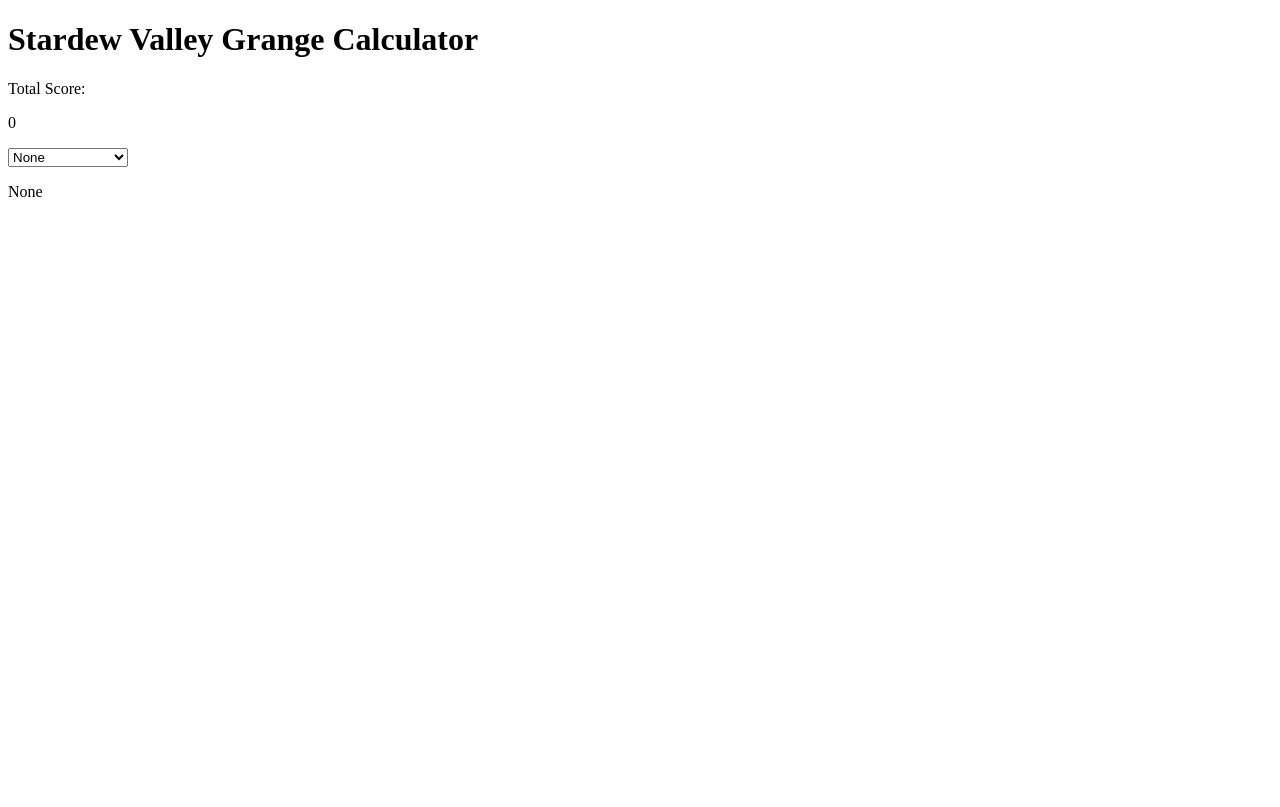
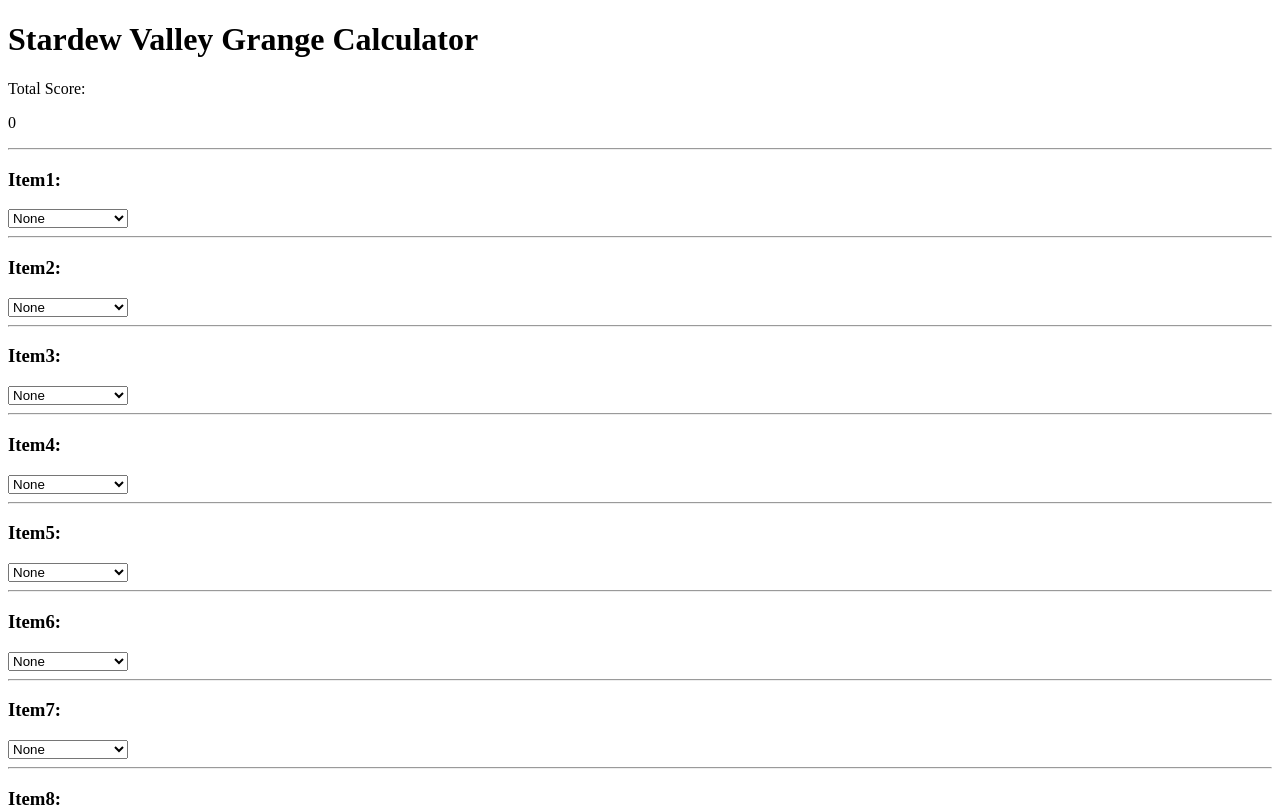
Before and after one commit to BearWithMe18/StardewValleyGrangeCalc, an Angular app in the folder grange-calc/: page / in a window 1280 px wide. Shown: the top 807 px of the page. Built offline with nearby package versions, Linux system fonts and the light colour scheme.

Commit message:
Nine Items

```diff
--- a/grange-calc/angular.json
+++ b/grange-calc/angular.json
@@ -86,5 +86,8 @@
         }
       }
     }
+  },
+  "cli": {
+    "analytics": false
   }
 }
--- a/grange-calc/src/app/app.html
+++ b/grange-calc/src/app/app.html
@@ -1,11 +1,20 @@
 <h1>Stardew Valley Grange Calculator</h1>
 <section class="Score"><app-score></app-score></section>
 <form [formGroup]="itemForm">
-    <select formControlName="item1">
-        @for (item of itemCategories(); track $index) {
-            <option [ngValue]="item">{{ item }}</option>
+    <hr>
+    @for (number of [1,2,3,4,5,6,7,8,9]; track $number){
+        <h3>Item{{number}}:</h3>
+        <select formControlName="item{{number}}">
+            @for (item of itemCategories(); track $index) {
+                <option [ngValue]="item">{{ item }}</option>
+            }
+        </select>
+        @if (itemForm.value.item1 != "None") {
+            <p>Something!</p>
         }
-    </select>
+        <hr>
+    }
+
 </form>
 
 <p>{{itemForm.value.item1}}</p>
--- a/grange-calc/src/app/app.ts
+++ b/grange-calc/src/app/app.ts
@@ -16,7 +16,16 @@
 
   itemForm = new FormGroup({
     item1: new FormControl(this.itemCategories()[0]),
+    item2: new FormControl(this.itemCategories()[0]),
+    item3: new FormControl(this.itemCategories()[0]),
+    item4: new FormControl(this.itemCategories()[0]),
+    item5: new FormControl(this.itemCategories()[0]),
+    item6: new FormControl(this.itemCategories()[0]),
+    item7: new FormControl(this.itemCategories()[0]),
+    item8: new FormControl(this.itemCategories()[0]),
+    item9: new FormControl(this.itemCategories()[0]),
   })
 
   public scoreVal = 14;
+$number: any;
 }
```
